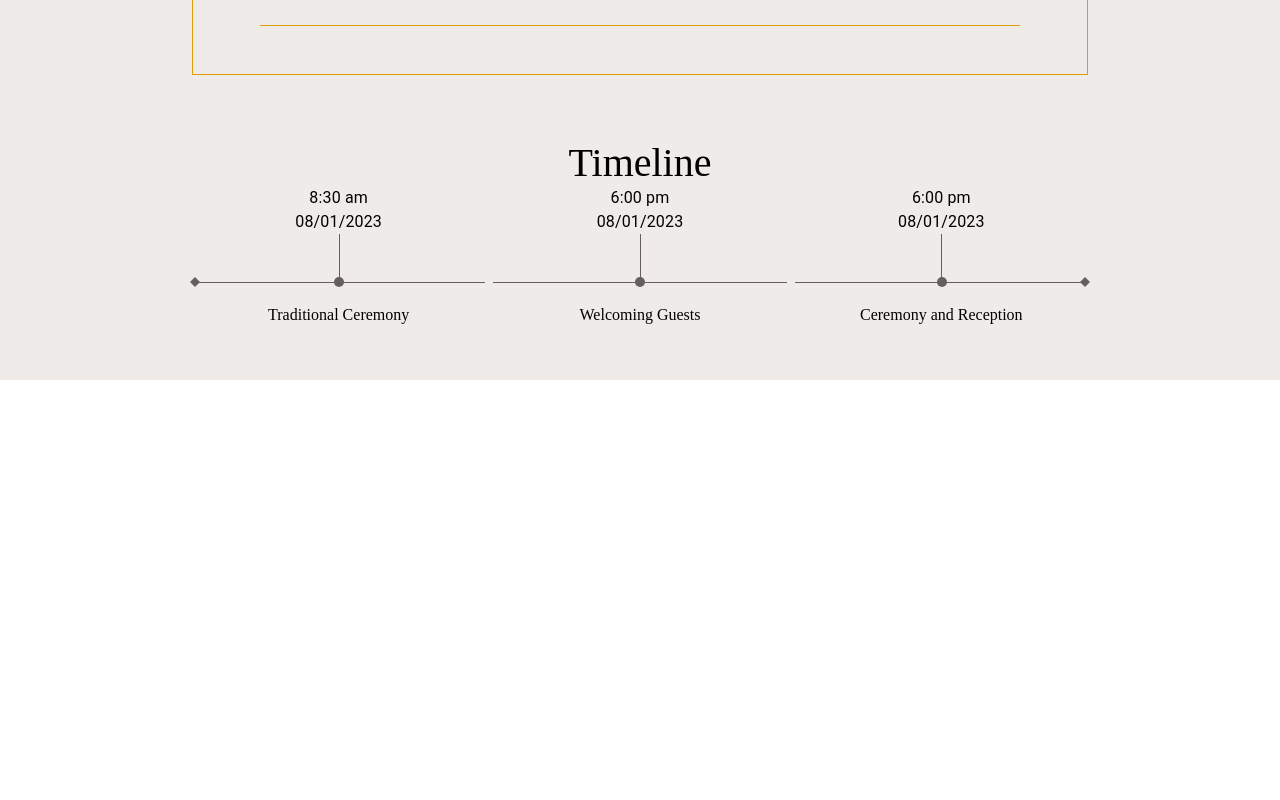
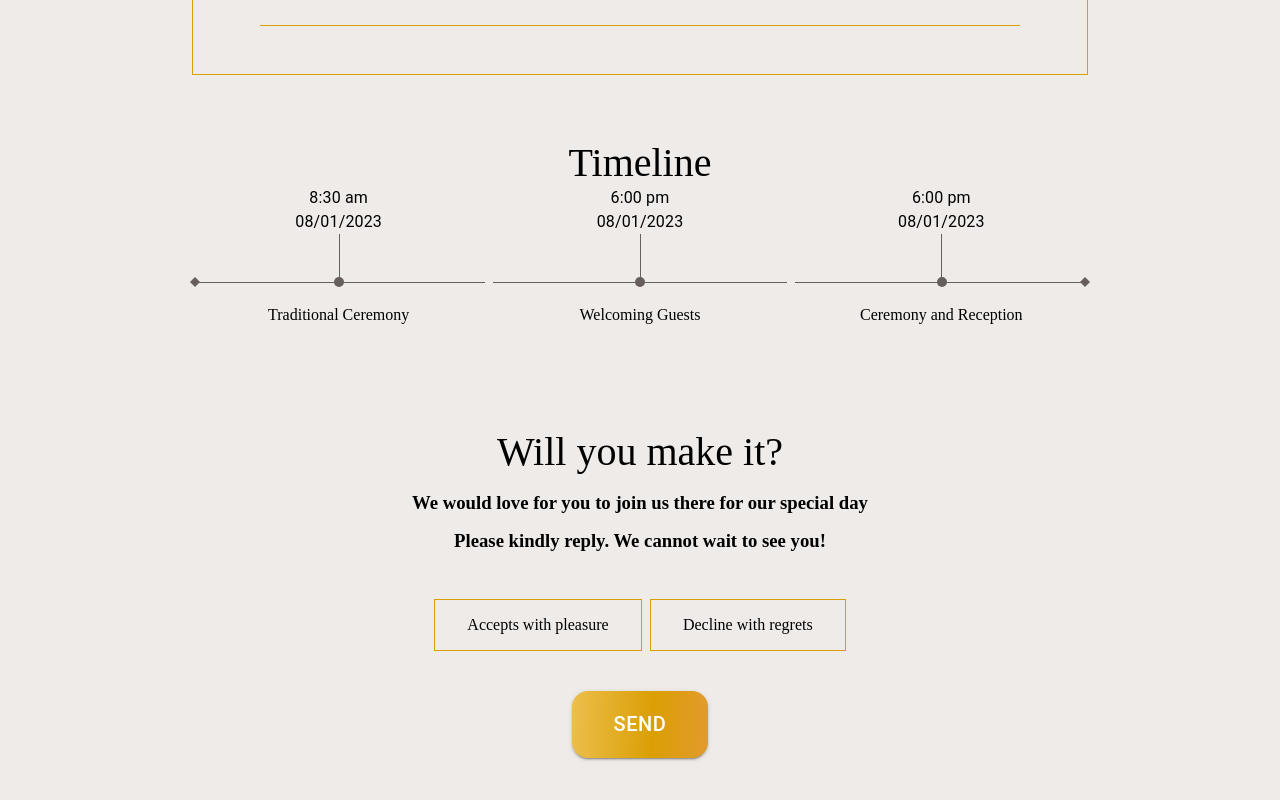
Before and after one commit to james-nair/wedding, a Next.js app: page / in a window 1280 px wide. Shown: the part 2621-3421 px from the top of the page. Before the commit the page ends 3001 px from the top, so only its background shows below. Built offline with nearby package versions, Linux system fonts and the light colour scheme; no server answers.

Commit message:
added confimation component

```diff
--- /dev/null
+++ b/components/Confirmation.tsx
@@ -0,0 +1,205 @@
+import {
+  Button,
+  FormControl,
+  FormControlLabel,
+  Grid,
+  OutlinedInput,
+  Radio,
+  RadioGroup,
+  styled,
+  Typography,
+} from "@mui/material";
+import { textAlign } from "@mui/system";
+import { useState } from "react";
+import { useMediaQuery } from "../lib/useMediaQuery";
+import { SelectButton } from "./SelectButton";
+
+interface ComponentProps {
+  isPortrait?: boolean;
+  isSmall?: boolean;
+}
+const Section = styled("section", {
+  shouldForwardProp: (prop) => prop !== "isPortrait",
+})<ComponentProps>({
+  height: "fit-content",
+  overflow: "hidden",
+  position: "relative",
+  backgroundColor: "#EFEBE9",
+  transition: "background 1s ease-in",
+});
+
+const TitleLayout = styled("span", {
+  shouldForwardProp: (prop) => prop !== "isPortrait" && prop !== "isSmall",
+})<ComponentProps>(({ isPortrait }) => ({
+  padding: `0 1rem`,
+  margin: "auto",
+  maxWidth: "70%",
+  display: "inline-block",
+  fontSize: "2.5rem",
+}));
+
+const FormBox = styled("div", {
+  shouldForwardProp: (prop) => prop !== "isPortrait" && prop !== "isSmall",
+})<ComponentProps>({
+  marginLeft: "auto",
+  marginRight: "auto",
+  padding: "3rem 0",
+  maxWidth: "70%",
+  textAlign: "center",
+});
+
+const Subtitle = styled("div")({
+  maxWidth: "85%",
+  textAlign: "center",
+  margin: "0 auto 3rem",
+  lineHeight: "120%",
+});
+
+export const Confirmation = () => {
+  const isSm = useMediaQuery("md");
+  const [value, setValue] = useState<boolean>();
+  const [num, setNum] = useState(0);
+  const [selected, setSelected] = useState("");
+
+  return (
+    <Section>
+      <FormBox>
+        <TitleLayout sx={{ backgroundColor: "#EFEBE9" }}>
+          <span>Will you make it?</span>
+        </TitleLayout>
+        <Subtitle>
+          <h3>We would love for you to join us there for our special day</h3>
+          <h3>Please kindly reply. We cannot wait to see you!</h3>
+        </Subtitle>
+        <Grid container spacing={5}>
+          {/* <Grid item xs={12}>
+            <FormControl>
+              <RadioGroup row name="rsvp">
+                <FormControlLabel
+                  value={true}
+                  control={
+                    <Radio
+                      size="medium"
+                      onChange={(e, checked) => setValue(true)}
+                    />
+                  }
+                  label={"Accepts with pleasure"}
+                  labelPlacement="bottom"
+                />
+
+                <FormControlLabel
+                  value={false}
+                  control={
+                    <Radio
+                      size="medium"
+                      onChange={(e, v) => {
+                        setValue(false);
+                        setNum(0);
+                      }}
+                    />
+                  }
+                  label={"Decline with regrets"}
+                  labelPlacement="bottom"
+                />
+              </RadioGroup>
+            </FormControl>
+          </Grid> */}
+          <Grid item xs={3} />
+          <Grid
+            item
+            xs={6}
+            sx={{ display: "flex", justifyContent: "space-evenly" }}
+          >
+            <SelectButton
+              selectedId={selected}
+              onClick={function (id: string): void {
+                setSelected(id);
+                setValue(true);
+              }}
+              id="yes"
+            >
+              Accepts with pleasure
+            </SelectButton>
+
+            <SelectButton
+              selectedId={selected}
+              onClick={function (id: string): void {
+                setSelected(id);
+                setValue(false);
+              }}
+              id="no"
+            >
+              Decline with regrets
+            </SelectButton>
+          </Grid>
+          <Grid item xs={3} />
+          {value === undefined ? (
+            <></>
+          ) : value ? (
+            <Grid item xs={12}>
+              <Subtitle>
+                <h3
+                  style={{
+                    display: "flex",
+                    justifyContent: "center",
+                    alignItems: "center",
+                  }}
+                >
+                  Awesome! &#127881; How many people are coming?{" "}
+                  <FormControl
+                    sx={{
+                      width: "5rem",
+                      marginLeft: "0.5rem",
+                    }}
+                  >
+                    <OutlinedInput
+                      placeholder="0"
+                      type="number"
+                      inputProps={{ min: 1, max: 6 }}
+                      onChange={(e) =>
+                        setNum(parseFloat(e.currentTarget.value))
+                      }
+                    />
+                  </FormControl>
+                </h3>
+              </Subtitle>
+            </Grid>
+          ) : (
+            <Grid item xs={12}>
+              <Subtitle>
+                <h3
+                  style={{
+                    display: "flex",
+                    justifyContent: "center",
+                    alignItems: "center",
+                  }}
+                >
+                  Aw &#128549; that's okay. Do let us know if you change your
+                  mind &#128523;
+                </h3>
+              </Subtitle>
+            </Grid>
+          )}
+
+          <Grid item xs={12}>
+            <Button
+              variant="contained"
+              sx={{
+                backgroundImage:
+                  "linear-gradient(92deg, rgba(236,191,76,1) 0%, rgba(219,159,5,1) 59%, rgba(226,154,45,1) 100%);",
+                borderRadius: "1rem",
+                fontSize: "1.25rem",
+                fontWeight: "500",
+                padding: isSm ? "1rem 1.6rem" : "1rem 2.6rem",
+                textAlign: "center",
+                touchAction: "manipulation",
+              }}
+            >
+              Send
+            </Button>
+          </Grid>
+        </Grid>{" "}
+      </FormBox>
+    </Section>
+  );
+};
--- a/pages/index.tsx
+++ b/pages/index.tsx
@@ -1,3 +1,4 @@
+import { Confirmation } from "../components/Confirmation";
 import { Gallery } from "../components/Gallery";
 import { GreetingLayout } from "../components/GreetingLayout";
 import { Invite } from "../components/Invite";
@@ -12,6 +13,7 @@ export default function Home() {
       <Gallery />
       <Invite name="James Nair" />
       <Timeline />
+      <Confirmation />
     </main>
   );
 }
```
